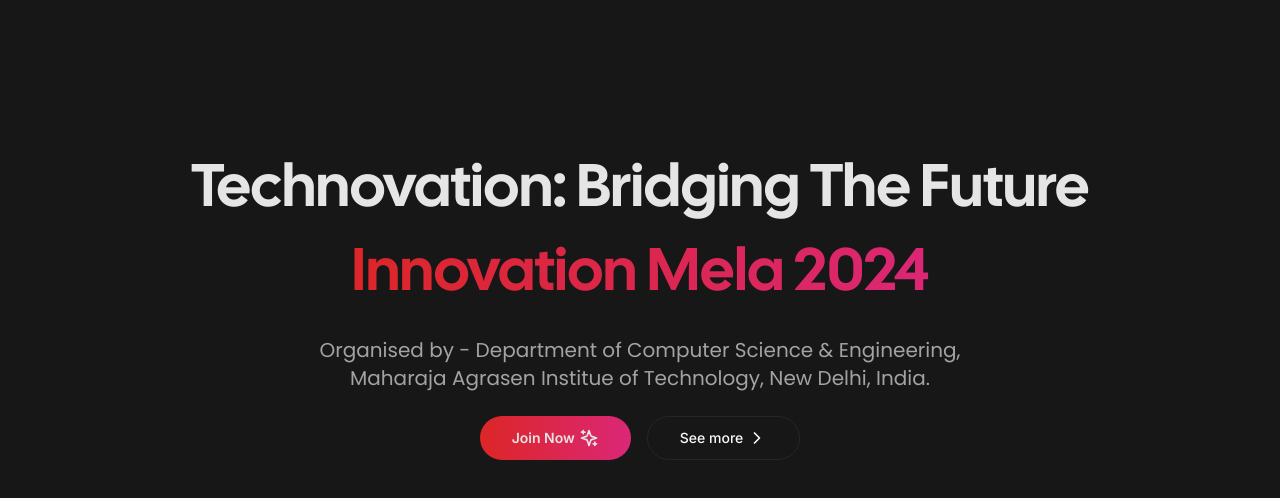
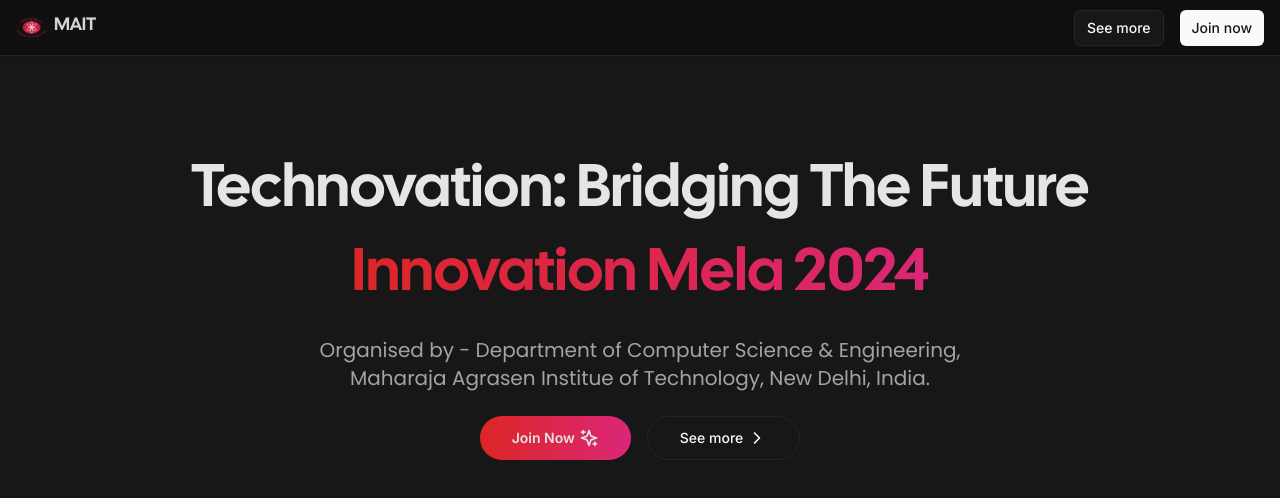
Before and after one commit to tanayvaswani/mait-innovation-mela, a Next.js app: page / in a window 1280 px wide. Shown: the top 498 px of the page. Built offline with nearby package versions, Linux system fonts and the light colour scheme.

Commit message:
feat: navbar

```diff
--- a/app/(home)/layout.tsx
+++ b/app/(home)/layout.tsx
@@ -1,7 +1,9 @@
+import { Navbar } from "@/components/landing/navbar/navbar";
+
 const HomeLayout = ({ children }: { children: React.ReactNode }) => {
   return (
     <div className="h-full">
-      {/* <Navbar /> */}
+      <Navbar />
       <main className="pt-40 pb-20">{children}</main>
       {/* <Footer /> */}
     </div>
--- /dev/null
+++ b/components/landing/navbar/navbar.tsx
@@ -0,0 +1,22 @@
+import Logo from "@/components/logo/logo";
+import { Button } from "@/components/ui/button";
+import Link from "next/link";
+
+export const Navbar = () => {
+  return (
+    <div className="fixed top-0 border-b shadow-sm w-full h-14 px-4 bg-black/30 backdrop-blur-md flex items-center">
+      <div className="md:max-w-screen-2xl mx-auto flex items-center justify-between w-full">
+        <Logo />
+
+        <div className="flex items-center justify-between md:w-auto md:block w-full space-x-4">
+          <Button variant={"outline"} size={"sm"} asChild>
+            <Link href={""}>See more</Link>
+          </Button>
+          <Button size={"sm"} asChild>
+            <Link href={""}>Join now</Link>
+          </Button>
+        </div>
+      </div>
+    </div>
+  );
+};
--- /dev/null
+++ b/components/logo/logo.tsx
@@ -0,0 +1,25 @@
+import Image from "next/image";
+import Link from "next/link";
+import localFont from "next/font/local";
+import { cn } from "@/lib/utils";
+
+const headingFont = localFont({
+  src: "../../public/fonts/font.woff2",
+});
+
+const Logo = () => {
+  return (
+    <Link href={"/"}>
+      <div className="hover:opacity-75 transition items-center gap-x-2 hidden md:flex">
+        <Image src={"/mait.png"} alt={"logo"} height={30} width={30} />
+        <p
+          className={cn("text-lg text-neutral-300 pb-1", headingFont.className)}
+        >
+          MAIT
+        </p>
+      </div>
+    </Link>
+  );
+};
+
+export default Logo;
```
Also changed, not shown: public/mait.png (added).
